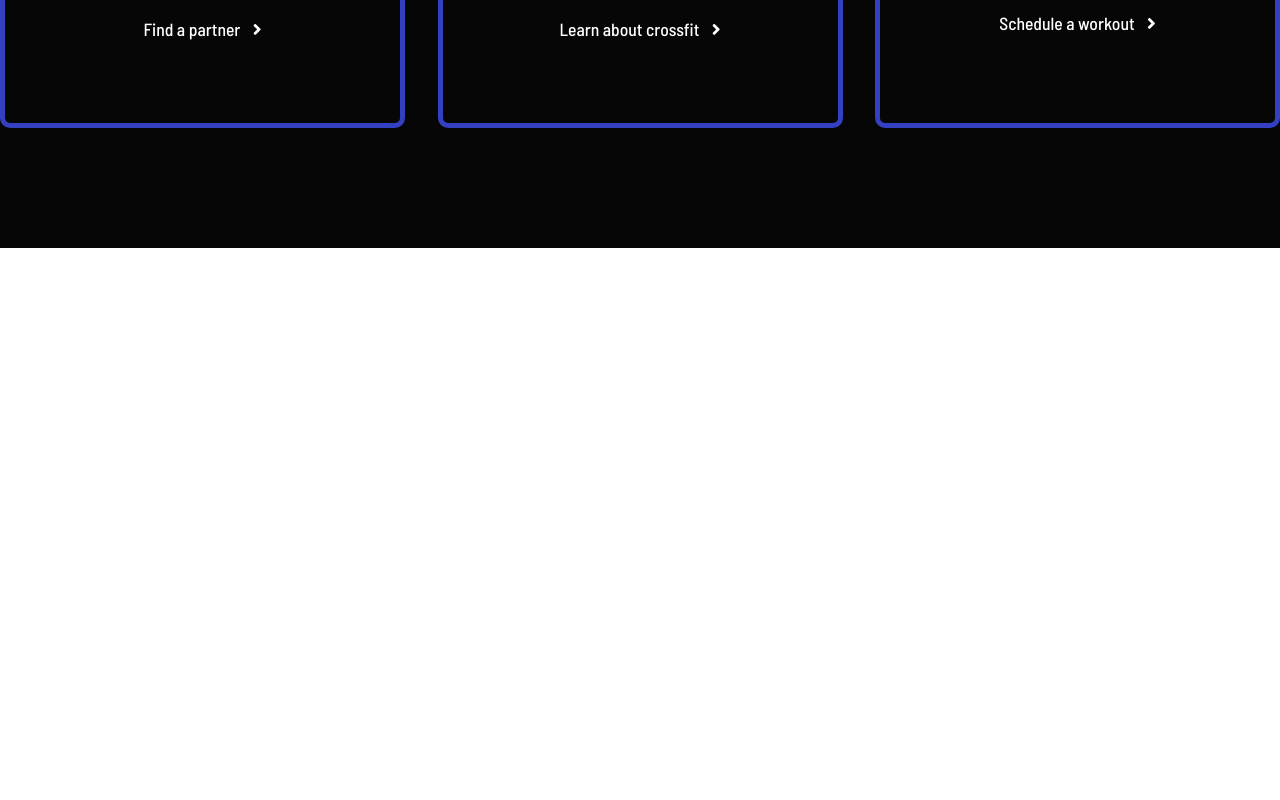
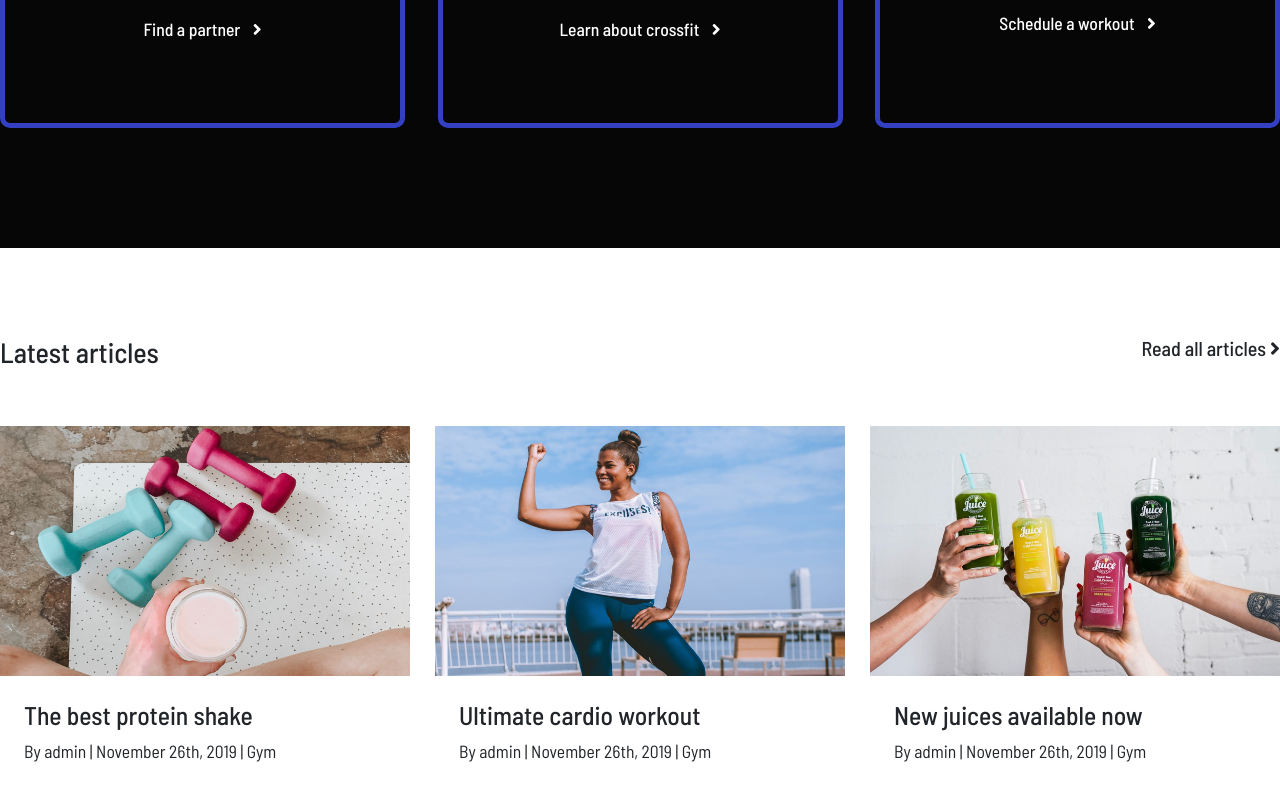
Before and after one commit to MemeWasTaken/proj-html-vuejs, a Vue app: page / in a window 1280 px wide. Shown: the part 4128-4928 px from the top of the page. Before the commit the page ends 4376 px from the top, so only its background shows below. Built offline with nearby package versions, Linux system fonts and the light colour scheme.

Commit message:
SectionLatestArticles

```diff
--- a/src/components/Main.vue
+++ b/src/components/Main.vue
@@ -5,6 +5,7 @@
         <SectionTraining />
         <SectionSecondJumbo />
         <SectionServicesCards />
+        <SectionLatestArticles />
     </main>
 </template>
 
@@ -14,6 +15,7 @@
     import SectionTraining from './partials/main/SectionTraining.vue'
     import SectionSecondJumbo from './partials/main/SectionSecondJumbo.vue'
     import SectionServicesCards from './partials/main/SectionServicesCards.vue'
+    import SectionLatestArticles from './partials/main/SectionLatestArticles.vue'
 
     export default {
         name: "Main",
@@ -23,6 +25,7 @@
             SectionTraining,
             SectionSecondJumbo,
             SectionServicesCards,
+            SectionLatestArticles,
         }
     }
 </script>
--- /dev/null
+++ b/src/components/partials/main/SectionLatestArticles.vue
@@ -0,0 +1,87 @@
+<template>
+    <section class="latest-articles">
+        <div class="container-xxl d-flex flex-column justify-content-end">
+            <div class="row m-0 pb-5">
+                <div class="col p-0 d-flex">
+                    <h3>Latest articles</h3>
+                </div>
+                <div class="col p-0">
+                    <h5 class="text-end">Read all articles <i class="fas fa-angle-right"></i> </h5>
+                </div>
+            </div>
+            <div class="row justify-content-between m-0 p-0">
+                <div class="article-card d-flex flex-column align-items-center p-0">
+                    <div class="container-img a position-relative">
+                        <img src="../../../assets/img/blog4-2x.jpg" alt="">
+                    </div>
+                    <div class="article-info">
+                        <h4 class="text-start">The best protein shake</h4>
+                        <p class="text-start"> By admin &vert; November 26th, 2019 &vert; Gym </p>
+                    </div>
+                </div>
+                <div class="article-card d-flex flex-column align-items-center p-0">
+                    <div class="container-img b position-relative">
+                        <img src="../../../assets/img/blog1-2x.jpg" alt="">
+                    </div>
+                    <div class="article-info">
+                        <h4>Ultimate cardio workout</h4>
+                        <p> By admin &vert; November 26th, 2019 &vert; Gym </p>
+                    </div>
+                </div>
+                <div class="article-card d-flex flex-column align-items-center p-0">
+                    <div class="container-img c position-relative">
+                        <img src="../../../assets/img/blog3-2x.jpg" alt="">
+                    </div>
+                    <div class="article-info">
+                        <h4>New juices available now</h4>
+                        <p> By admin &vert; November 26th, 2019 &vert; Gym </p>
+                    </div>
+                </div>
+            </div>
+        </div>
+    </section>
+</template>
+
+<script>
+    export default {
+        name: "SectionLatestArticles"
+    }
+</script>
+
+<style lang="scss" scoped>
+    @import '../../../assets/scss/partials/_variables.scss';
+
+    .latest-articles {
+        background-color: #ffffff;
+        width: 100%;
+        // height: 75vh;
+
+        .container-xxl {
+            // height: 713px;
+            padding: 5.5em 0;
+
+            .row {
+                .article-card {
+                    width: 410px;
+                    height: 410px;
+
+                    .container-img {
+
+                        img {
+                            width: 410px;
+                            height: 250px;
+                        }
+                    }
+                    .article-info {
+                        width: 410px;
+                        text-align: start;
+                        padding: 1.5em 1.5em 0 1.5em ;
+
+                        h4 { font-size: 1.6em; }
+                        p { font-size: 1.1em; }
+                    }
+                }
+            }
+        }
+    }
+</style>
```
